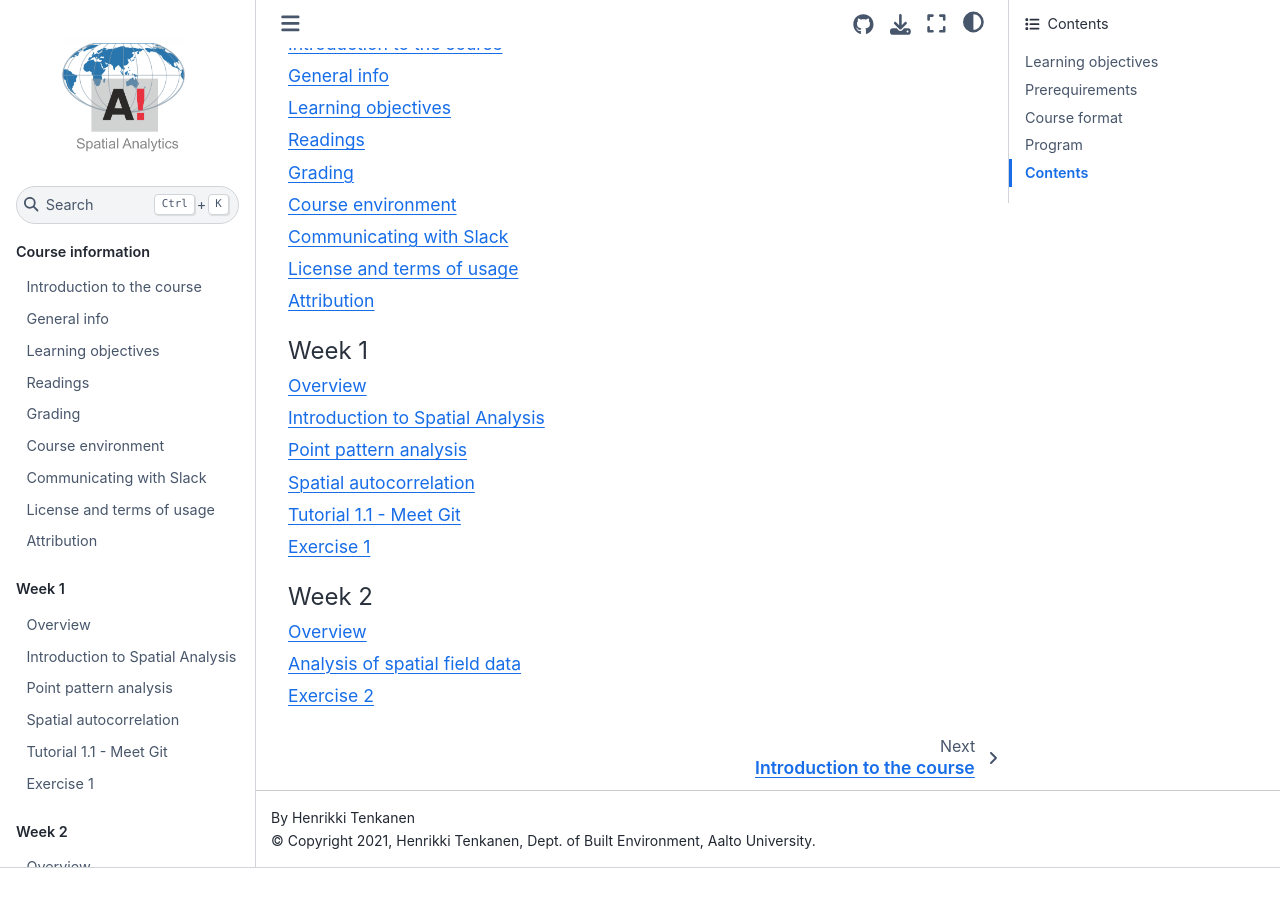
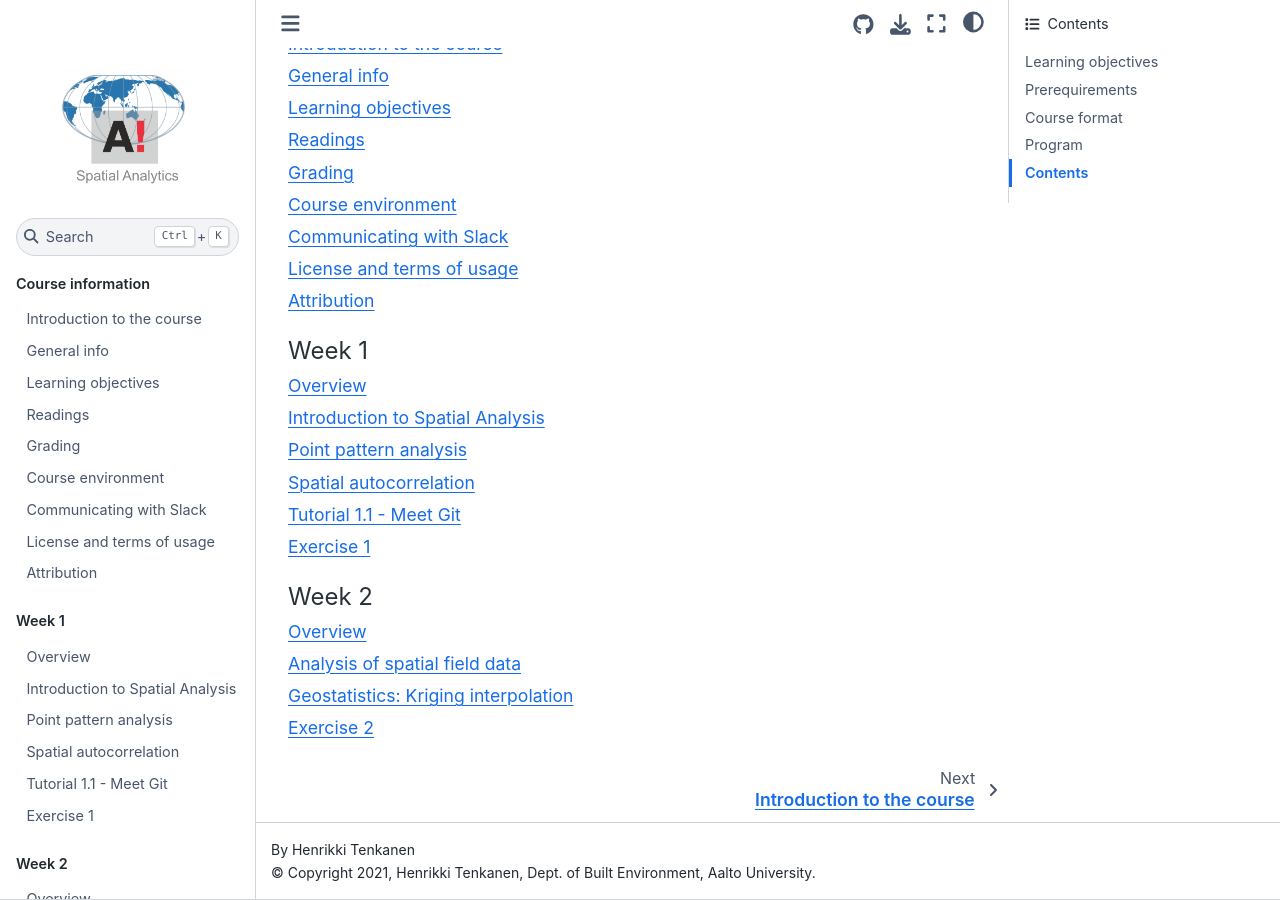
Before and after one commit to AaltoGIS/Spatial-Analytics, a Sphinx documentation site: the page built from source/index.rst, in a window 1280 px wide and 900 px high, scrolled down 3672 px. Built offline with Sphinx 7.4.7 and the Sphinx Book theme 1.1.4, drawn with Linux system fonts in a browser that asks for light colours; pages that are not in the unit, such as notebooks, are missing from menus; before the commit the page ends 4540 px from its top, so only the background shows below that.

Commit message:
Add Geostatistics Kriging lesson

```diff
--- a/source/index.rst
+++ b/source/index.rst
@@ -161,4 +161,5 @@
 
     lessons/L2/overview
     lessons/L2/analysis-of-spatial-field-data
+    lessons/L2/geostatistics-kriging.rst
     lessons/L2/exercise-2
--- /dev/null
+++ b/source/lessons/L2/geostatistics-kriging.rst
@@ -0,0 +1,6 @@
+Geostatistics: Kriging interpolation
+====================================
+
+.. raw:: html
+
+    <iframe src="https://docs.google.com/presentation/d/e/2PACX-1vRYnS2L8f4QKwEnRMIuNWq1lq0I0AGzBbc0nd56FUSF2Nhs6K_KcIfgfsXN6AGipZFblOxkCmFWnNDe/embed?start=false&loop=false&delayms=3000" frameborder="0" width="700" height="420" allowfullscreen="true" mozallowfullscreen="true" webkitallowfullscreen="true"></iframe>
```
